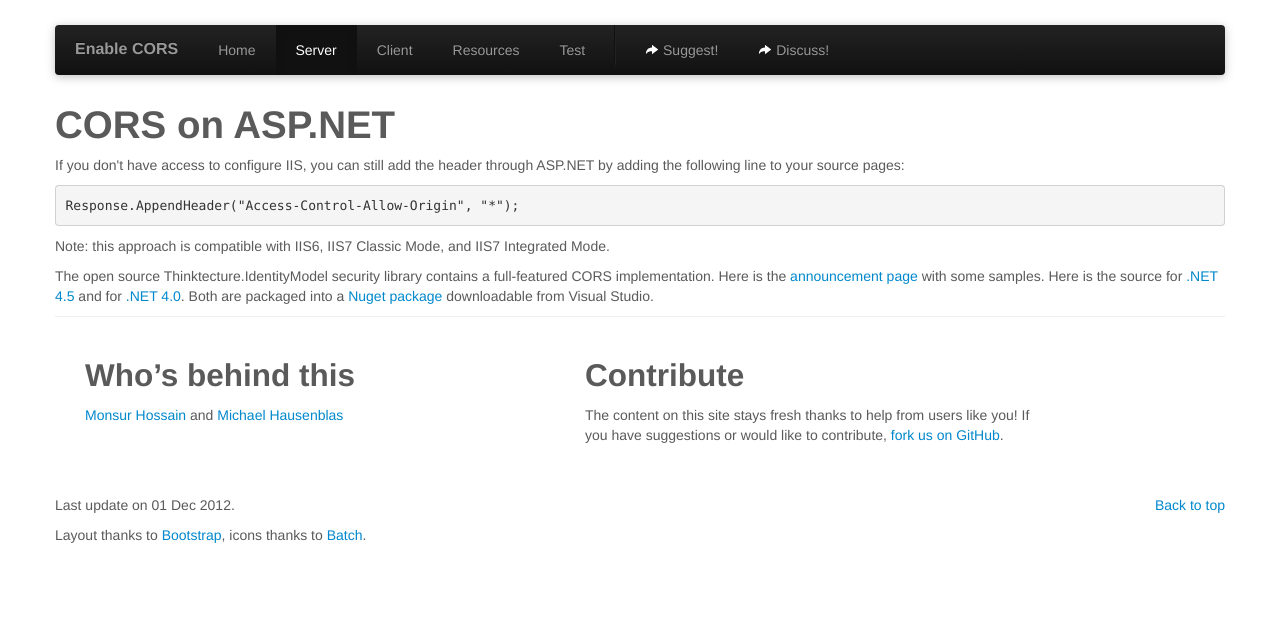
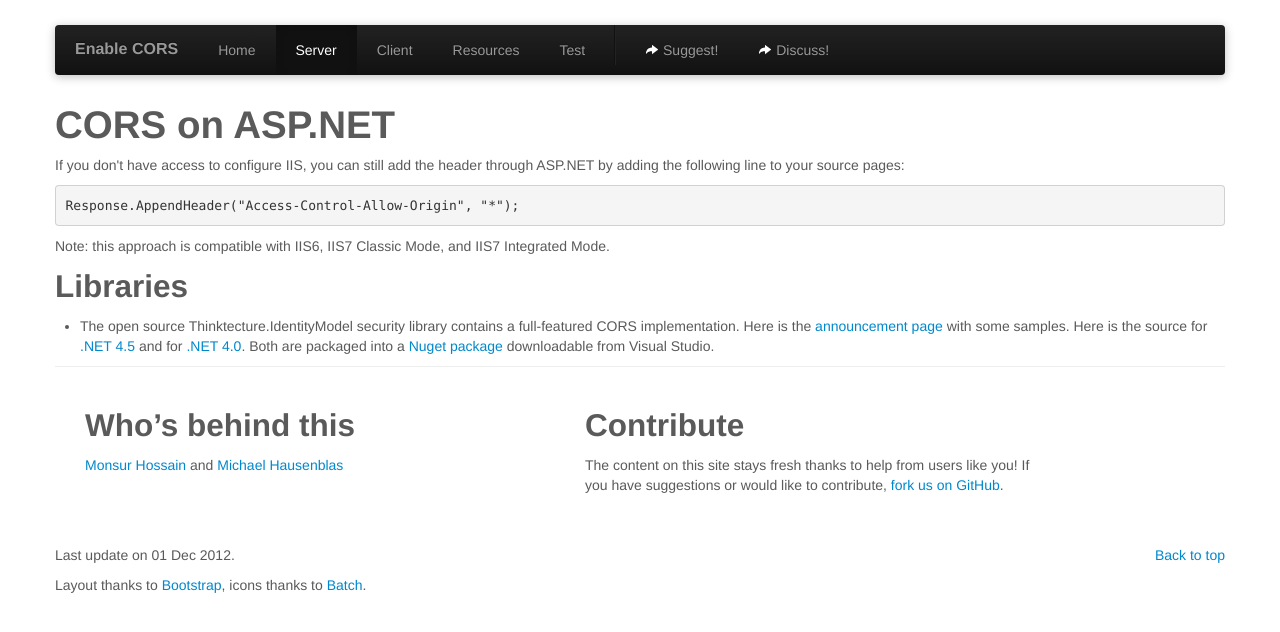
Before and after one commit to monsur/enable-cors.org, a Jekyll site: the page built from server_aspnet.html, in a window 1280 px wide. Shown: the top 632 px of the page. Built offline with Jekyll 4.4.1, drawn with Linux system fonts in a browser that asks for light colours.

Commit message:
Adding a libraries section for specific technologies

```diff
--- a/server_appengine.html
+++ b/server_appengine.html
@@ -16,5 +16,8 @@
     self.response.headers['Content-Type'] = 'text/csv'
     self.response.out.write(self.dump_csv())</pre>
 
+<h2>Libraries</h2>
+<ul><li><a href="https://github.com/BauweBijl/gaecors">Enable CORS on static content in Google AppEngine.</a></li></ul>
+
 		</section>
 	</div>
--- a/server_aspnet.html
+++ b/server_aspnet.html
@@ -15,6 +15,7 @@
 				Note: this approach is compatible with IIS6, IIS7 Classic Mode, and IIS7 Integrated Mode.
 			</p>
 
-		<p>The open source Thinktecture.IdentityModel security library contains a full-featured CORS implementation. Here is the <a href="http://brockallen.com/2012/06/28/cors-support-in-webapi-mvc-and-iis-with-thinktecture-identitymodel/">announcement page</a> with some samples. Here is the source for <a href="https://github.com/thinktecture/Thinktecture.IdentityModel.45">.NET 4.5</a> and for <a href="https://github.com/thinktecture/Thinktecture.IdentityModel.40">.NET 4.0</a>. Both are packaged into a <a href="http://nuget.org/packages/Thinktecture.IdentityModel">Nuget package</a> downloadable from Visual Studio.</p>
+<h2>Libraries</h2>
+		<ul><li>The open source Thinktecture.IdentityModel security library contains a full-featured CORS implementation. Here is the <a href="http://brockallen.com/2012/06/28/cors-support-in-webapi-mvc-and-iis-with-thinktecture-identitymodel/">announcement page</a> with some samples. Here is the source for <a href="https://github.com/thinktecture/Thinktecture.IdentityModel.45">.NET 4.5</a> and for <a href="https://github.com/thinktecture/Thinktecture.IdentityModel.40">.NET 4.0</a>. Both are packaged into a <a href="http://nuget.org/packages/Thinktecture.IdentityModel">Nuget package</a> downloadable from Visual Studio.</li></ul>
 		</section>
 	</div>
```
